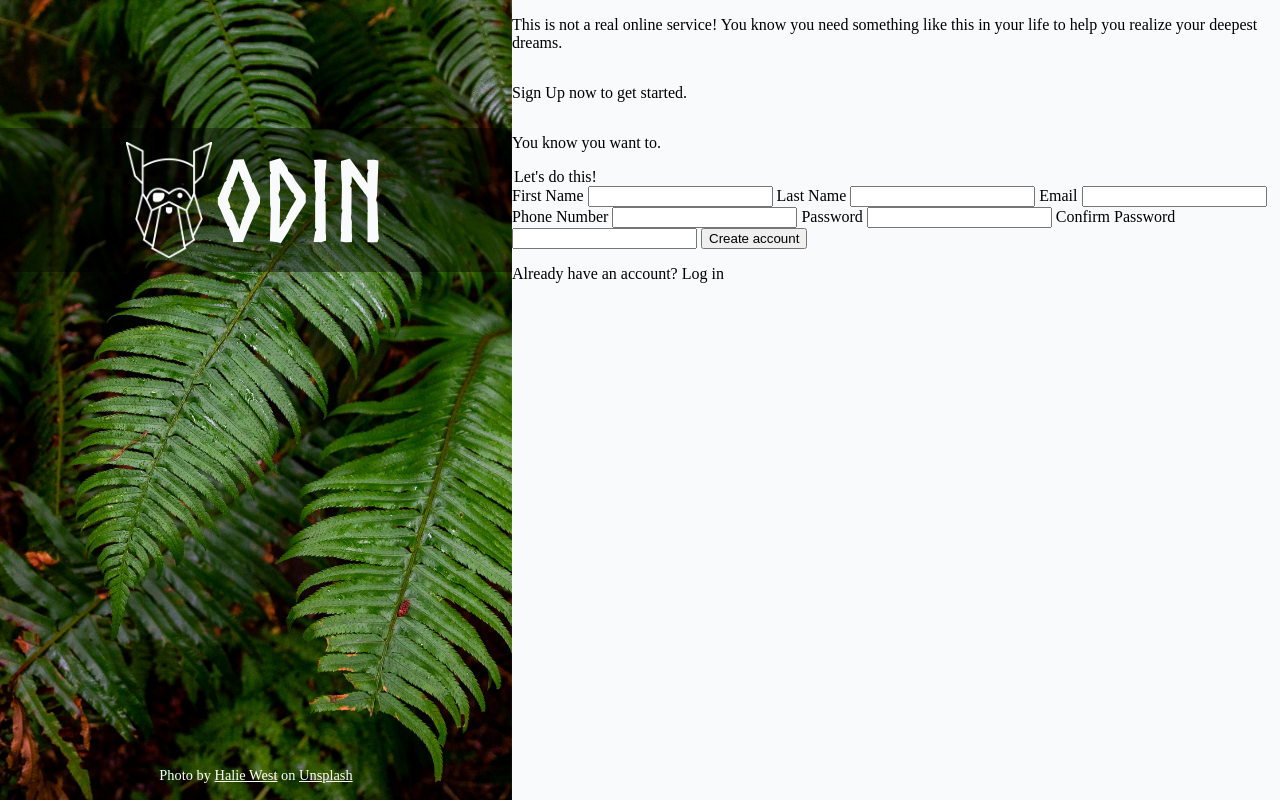
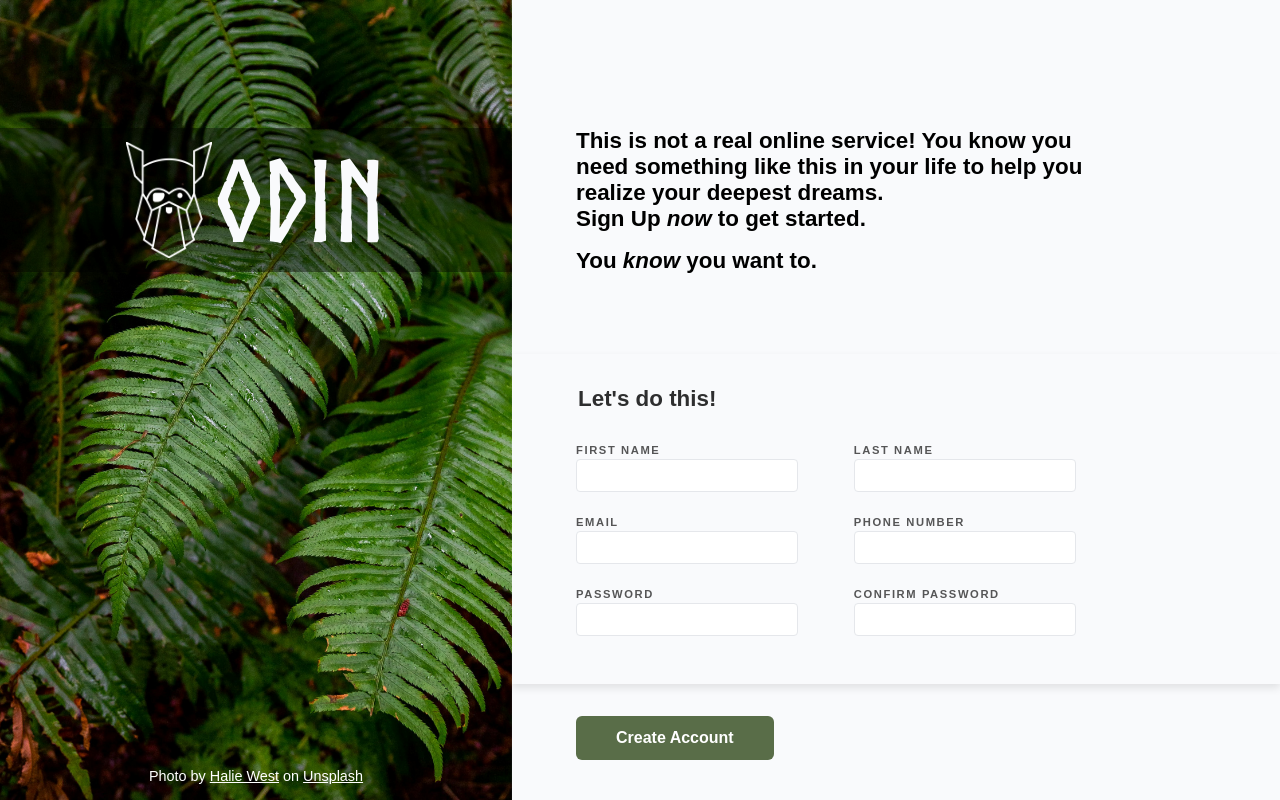
Before and after one commit to ikonyx/odin-sign-up-form, a plain HTML site: page index.html in a window 1280 px wide. Drawn offline with Linux system fonts and the light colour scheme.

Commit message:
Implement styling for the right section

```diff
--- a/index.html
+++ b/index.html
@@ -20,38 +20,58 @@
 
     </div>
     <div class="right-section">
+        <div class="container">
         <p>This is not a real online service! You know you need something
             like this in your life to help you realize your deepest dreams.
         </p>
         <p>Sign Up <span>now</span> to get started.</p>
-        <p>You <span>know</span> you want to.</p>
+        <p class="third-paragraph">You <span>know</span> you want to.</p>
 
+        </div>
         <form>
+            <div class="form-info">
             <legend>Let's do this!</legend>
-            <label for="first-name">First Name</label>
+            <ul>
+                <li>
+                    <label for="first-name">FIRST NAME</label>
                     <input type="text" id="first-name" name="first-name">
+                </li>
 
-            <label for="last-name">Last Name</label>
+                <li>
+                    <label for="last-name">LAST NAME</label>
                     <input type="text" id="last-name" name="last-name">
+                </li>
 
-            <label for="email">Email</label>
+                <li>
+                    <label for="email">EMAIL</label>
                     <input type="email" id="email" name="email">
+                </li>
 
-            <label for="phone-number">Phone Number</label>
+                <li>
+                    <label for="phone-number">PHONE NUMBER</label>
                     <input type="tel" id="phone-number" name="phone-number">
+                </li>
 
-            <label for="password">Password</label>
+                <li>
+                    <label for="password">PASSWORD</label>
                     <input type="password" id="password" name="password">
+                </li>
 
-            <label for="confirm-password">Confirm Password</label>
+                <li>
+                    <label for="confirm-password">CONFIRM PASSWORD</label>
                     <input type="password" id="confirm-password" name="confirm-password">
-
-            <input type="submit" value="Create account">
+                </li>
+            </ul>
+            </div>
+            <div class="submission">
+            <button type="submit">Create Account</button>
 
         </form>
+        </div>
 
-        <p>Already have an account? <span>Log in</span></p>
+        <p class="login">Already have an account? <span class="login">Log in</span></p>
             </div>
+
 
 </body>
 </html>
--- a/style.css
+++ b/style.css
@@ -3,12 +3,8 @@
     src: url(assets/Norse-Bold.otf);
 }
 
-* {
-    box-sizing: border-box;
-}
-
-
 body {
+    font-family:Arial, Helvetica, sans-serif;
     margin: 0;
 }
 
@@ -31,14 +27,13 @@ div.left-section {
 }
 
 div.right-section {
-    display: flex;
-    flex-direction: column;
     position: fixed;
     background-color: #f9fafc;
     height: 100vh;
     left:40%;
     top:0;
     width: 60%;
+    overflow: auto;
 }
 
 .logo {
@@ -50,8 +45,6 @@ div.right-section {
     color: #f9fafc;
     height: 18%;
     background-color: rgba(0,0,0, 0.4);
-
-
 }
 
 .logo > img {
@@ -73,3 +66,105 @@ footer {
 a {
     color: white;
 }
+
+p {
+    font-weight: bold;
+    font-size: 1.4rem;
+    margin: 0;
+}
+
+p.third-paragraph {
+    margin-top: 1rem;
+    margin-bottom: 3rem;
+}
+
+.container > p > span {
+    font-style: italic;
+}
+
+ul {
+    display: flex;
+    flex-wrap: wrap;
+    gap: 1.5rem 3.5rem;
+    width: clamp(480px, 100%, 600px);
+    padding:0;
+}
+
+
+li {
+    display: flex;
+    flex-direction: column;
+}
+
+.container {
+    display: flex;
+    flex-direction: column;
+    margin: 8rem 12rem 2rem 4rem;
+}
+
+.form-info {
+    padding: 2rem 3rem 2rem 4rem;
+    box-shadow: 0 4px 8px 0 rgba(0, 0, 0, .1);
+    margin: 0;
+}
+
+input {
+    appearance: none;
+    outline: none;
+    border: 1px solid #E5E7EB;
+    border-radius: 4px;
+    font-size: 1rem;
+    padding: 0.4rem;
+}
+
+input:focus {
+    border: 1px solid #2163e7;
+    box-shadow: 0 5px 10px 0 rgba(0, 0, 0, .2);
+}
+
+input:invalid {
+    border: 1px solid rgb(218, 30, 30);
+}
+
+legend {
+    font-weight: bold;
+    font-size: 1.4rem;
+    color: rgba(0, 0, 0, 0.815);
+    margin-bottom: 2rem;
+}
+
+label {
+    font-size: 0.7rem;
+    letter-spacing: 0.1rem;
+    margin-bottom: 0.2rem;
+    font-weight: 600;
+    color: rgba(0, 0, 0, 0.658);
+}
+
+
+button {
+    color: white;
+    background-color: #596D48;
+    font-weight:bold;
+    font-size: 1rem;
+    border: none;
+    padding: 0.8rem 2.5rem;
+    border-radius: 6px;
+    margin-top:2rem;
+    margin-left:4rem;
+    cursor: pointer;
+}
+
+p.login {
+    font-size: 1rem;
+    font-weight: 200;
+    margin-top:3rem;
+    margin-left:4rem;
+    margin-bottom: 3rem;
+}
+
+span.login {
+    font-weight: 900;
+    color:#596D48;
+    cursor: pointer;
+}
```
Lines whose indentation alone changed are shown as unchanged.
